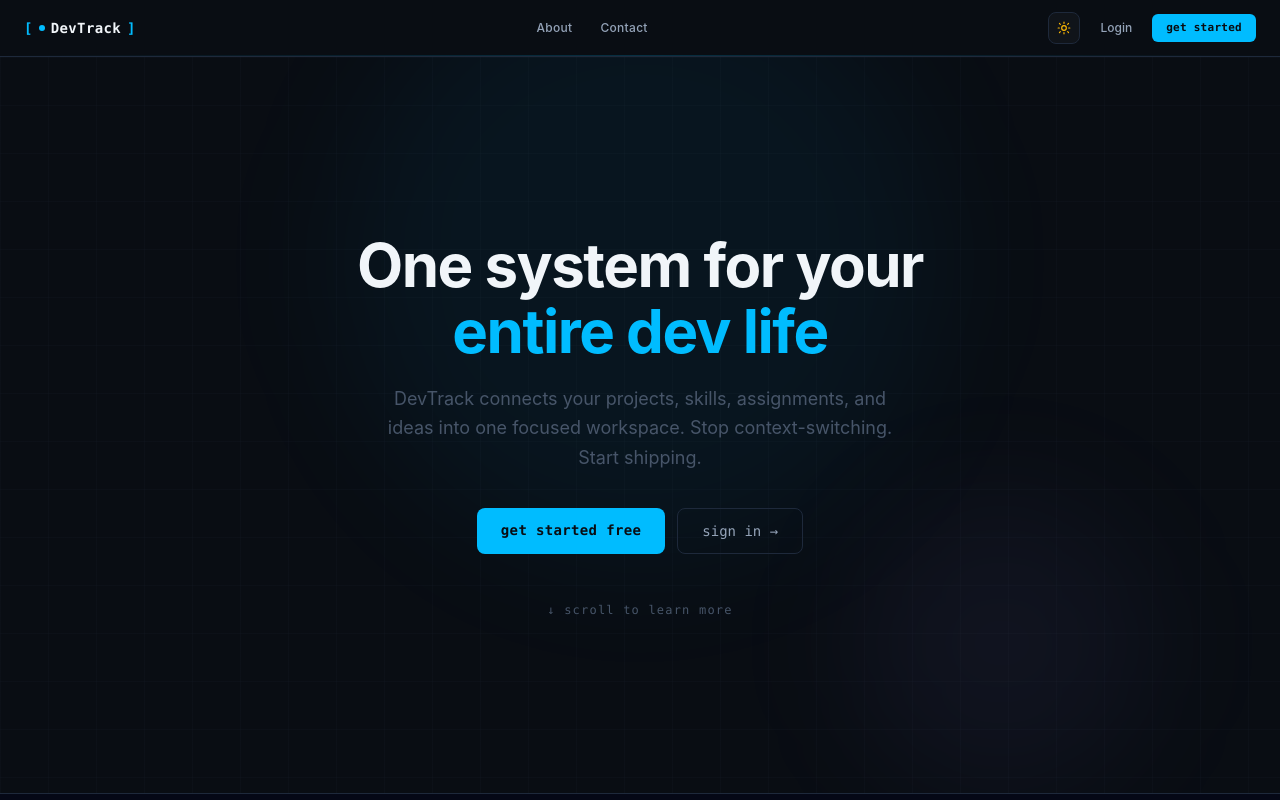
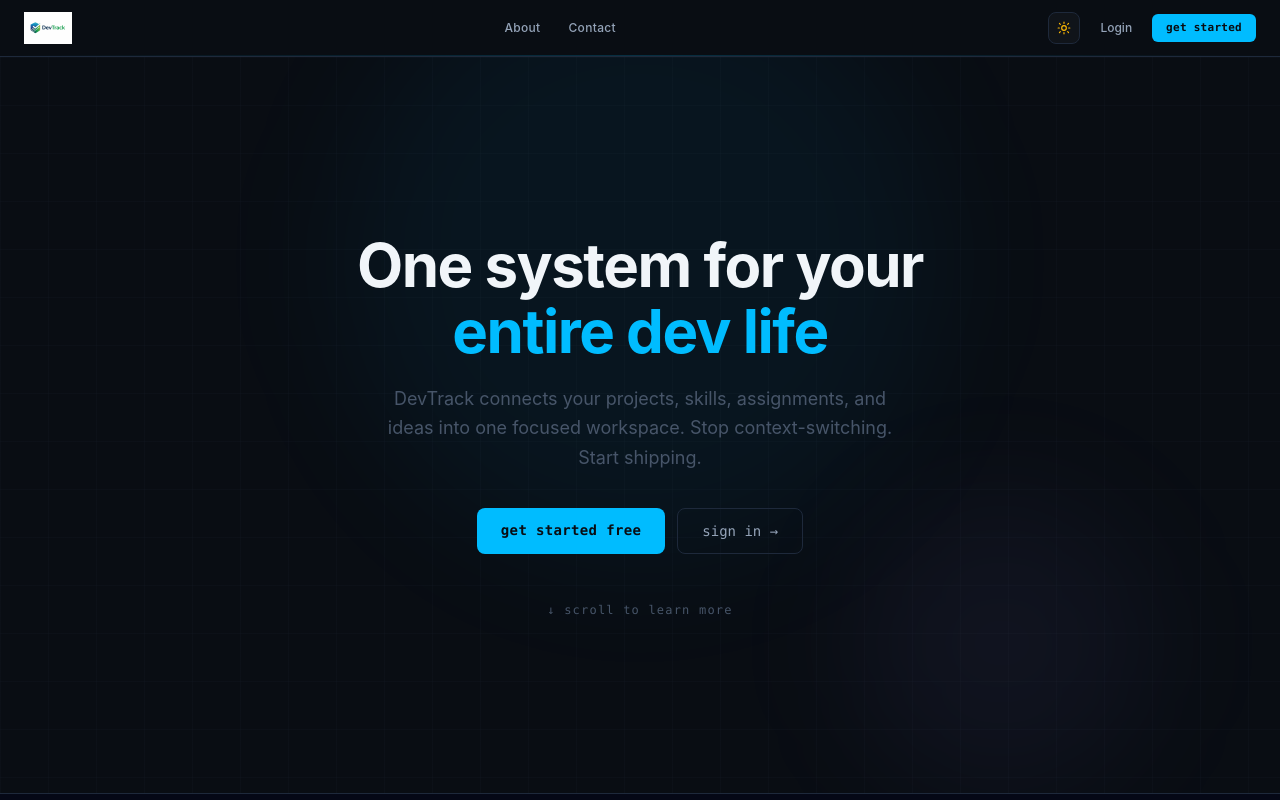
Before and after one commit to roymulinge/devtrack-app, a React (Vite) app: page / in a window 1280 px wide. Shown: the top 800 px of the page. Built offline with nearby package versions, Linux system fonts and the light colour scheme.

Commit message:
feat: replace bracket text logo with DevTrack logo image in Navbar

```diff
--- a/src/App.jsx
+++ b/src/App.jsx
@@ -14,6 +14,7 @@ import Login from "./pages/Login";
 import Landing from "./pages/Landing";
 import About   from "./pages/About";
 import Contact from "./pages/Contact";
+import VerifyEmail from "./pages/VerifyEmail";
 
 function App() {
   const location = useLocation();
@@ -30,7 +31,7 @@ function App() {
         <Route path="/register" element={<Register />} />
         <Route path="/about"   element={<About />} />
         <Route path="/contact" element={<Contact />} />
-
+        <Route path="/verify-email/:token" element={<VerifyEmail />} />
         <Route path="/" element={<Landing />} />
 
                 {/* Protected Routes */}
--- a/src/Components/Navbar.jsx
+++ b/src/Components/Navbar.jsx
@@ -2,27 +2,27 @@ import React, { useContext, useState, useRef, useEffect } from "react";
 import { Link, useLocation } from "react-router-dom";
 import { AuthContext } from "../context/AuthContext";
 import ThemeToggle from "../Components/ThemeToggle";
+import logo from "../assets/logo.png";
+
 const Navbar = () => {
-  const { user, logout } = useContext(AuthContext);
-  const { pathname } = useLocation();
+  const { user, logout }        = useContext(AuthContext);
+  const { pathname }            = useLocation();
   const [dropOpen, setDropOpen] = useState(false);
   const dropRef                 = useRef(null);
 
   const navLinks = [
-    { to: "/dashboard",     label: "Dashboard"   },
-    { to: "/projects",      label: "Projects"    },
-    { to: "/skills",        label: "Skills"      },
-    { to: "/ideas",         label: "Ideas"       },
-    { to: "/assignments",   label: "Assignments" },
-    { to: "/weekly-planner",label: "Planner"     },
+    { to: "/dashboard",      label: "Dashboard"   },
+    { to: "/projects",       label: "Projects"    },
+    { to: "/skills",         label: "Skills"      },
+    { to: "/ideas",          label: "Ideas"       },
+    { to: "/assignments",    label: "Assignments" },
+    { to: "/weekly-planner", label: "Planner"     },
   ];
 
-  // First letter of email or username for avatar
   const avatarLetter = user?.email?.[0]?.toUpperCase()
     ?? user?.username?.[0]?.toUpperCase()
     ?? "D";
 
-      // Close dropdown when clicking outside
   useEffect(() => {
     const handleClickOutside = (e) => {
       if (dropRef.current && !dropRef.current.contains(e.target)) {
@@ -33,8 +33,9 @@ const Navbar = () => {
     return () => document.removeEventListener("mousedown", handleClickOutside);
   }, []);
 
-   useEffect(() => { setDropOpen(false); }, [pathname]);
-   return (
+  useEffect(() => { setDropOpen(false); }, [pathname]);
+
+  return (
     <nav className="bg-[var(--bg-primary)] border-b border-[var(--border)] relative">
 
       {/* Bottom glow line */}
@@ -43,17 +44,15 @@ const Navbar = () => {
       <div className="max-w-7xl mx-auto px-6 flex items-center justify-between h-14">
 
         {/* Logo */}
-        <Link
-          to="/"
-          className="flex items-center gap-1.5 font-mono text-sm font-bold text-[var(--text-primary)] tracking-wide hover:text-white transition"
-        >
-          <span className="text-sky-400">[</span>
-          <span className="w-1.5 h-1.5 rounded-full bg-sky-400 inline-block" />
-          <span>DevTrack</span>
-          <span className="text-sky-400">]</span>
+        <Link to="/" className="flex items-center">
+          <img
+            src={logo}
+            alt="DevTrack"
+            className="h-8 w-auto"
+          />
         </Link>
 
-        {/* Nav links — only show when logged in */}
+        {/* Nav links — logged in */}
         {user && (
           <div className="hidden md:flex items-center gap-0.5">
             {navLinks.map(({ to, label }) => (
@@ -72,7 +71,7 @@ const Navbar = () => {
           </div>
         )}
 
-        {/* Public links — only show when logged out */}
+        {/* Public links — logged out */}
         {!user && (
           <div className="hidden md:flex items-center gap-0.5">
             {[{ to: "/about", label: "About" }, { to: "/contact", label: "Contact" }].map(({ to, label }) => (
@@ -93,10 +92,10 @@ const Navbar = () => {
 
         {/* Right side */}
         <div className="flex items-center gap-2">
-           <ThemeToggle />
+          <ThemeToggle />
 
           {user ? (
-            /* ── Profile dropdown ── */
+            /* Profile dropdown */
             <div className="relative" ref={dropRef}>
               <button
                 onClick={() => setDropOpen((v) => !v)}
@@ -106,19 +105,14 @@ const Navbar = () => {
                     : "bg-white/[0.03] border-[var(--border)] hover:border-slate-700 hover:bg-white/[0.05]"
                   }`}
               >
-                {/* Avatar */}
                 <div className="w-6 h-6 rounded-full bg-sky-400/20 flex items-center justify-center shrink-0">
                   <span className="text-[11px] font-bold font-mono text-sky-400">
                     {avatarLetter}
                   </span>
                 </div>
-
-                {/* Email — hidden on small screens */}
                 <span className="text-xs font-mono text-[var(--text-secondary)] hidden sm:block max-w-[140px] truncate">
                   {user.email ?? user.username}
                 </span>
-
-                {/* Chevron */}
                 <svg
                   className={`w-3 h-3 text-slate-600 transition-transform duration-200 ${dropOpen ? "rotate-180" : ""}`}
                   fill="none" viewBox="0 0 24 24" stroke="currentColor" strokeWidth={2.5}
@@ -131,42 +125,40 @@ const Navbar = () => {
               {dropOpen && (
                 <div className="absolute right-0 top-full mt-2 w-52 bg-[var(--bg-surface)] border border-[var(--border)] rounded-xl shadow-xl z-50 overflow-hidden">
 
-                  {/* User info header */}
+                  {/* User info */}
                   <div className="px-4 py-3 border-b border-[var(--border)]">
                     <p className="text-xs font-mono text-slate-600 mb-0.5">signed in as</p>
-                    <p className="text-xs text-slate-300 font-medium truncate">
+                    <p className="text-xs text-[var(--text-primary)] font-medium truncate">
                       {user.email ?? user.username}
                     </p>
                   </div>
 
-                  {/* Dropdown links */}
+                  {/* Links */}
                   <div className="py-1">
                     <Link
                       to="/dashboard"
-                      className="flex items-center gap-2.5 px-4 py-2 text-xs text-[var(--text-secondary)] hover:text-slate-200 hover:bg-white/5 transition"
+                      className="flex items-center gap-2.5 px-4 py-2 text-xs text-[var(--text-secondary)] hover:text-[var(--text-primary)] hover:bg-white/5 transition"
                     >
                       <span className="font-mono text-slate-700">→</span>
                       Dashboard
                     </Link>
                     <Link
                       to="/about"
-                      className="flex items-center gap-2.5 px-4 py-2 text-xs text-[var(--text-secondary)] hover:text-slate-200 hover:bg-white/5 transition"
+                      className="flex items-center gap-2.5 px-4 py-2 text-xs text-[var(--text-secondary)] hover:text-[var(--text-primary)] hover:bg-white/5 transition"
                     >
                       <span className="font-mono text-slate-700">→</span>
                       About
                     </Link>
                     <Link
                       to="/contact"
-                      className="flex items-center gap-2.5 px-4 py-2 text-xs text-[var(--text-secondary)] hover:text-slate-200 hover:bg-white/5 transition"
+                      className="flex items-center gap-2.5 px-4 py-2 text-xs text-[var(--text-secondary)] hover:text-[var(--text-primary)] hover:bg-white/5 transition"
                     >
                       <span className="font-mono text-slate-700">→</span>
                       Contact
                     </Link>
                   </div>
 
-
-
-                  {/* Logout */}
+                  {/* Sign out */}
                   <div className="border-t border-[var(--border)] py-1">
                     <button
                       onClick={() => { logout(); setDropOpen(false); }}
@@ -182,11 +174,11 @@ const Navbar = () => {
             </div>
 
           ) : (
-            /* ── Logged out buttons ── */
+            /* Logged out buttons */
             <>
               <Link
                 to="/login"
-                className="text-xs font-medium text-[var(--text-secondary)] hover:text-slate-200 px-3 py-1.5 rounded-md transition"
+                className="text-xs font-medium text-[var(--text-secondary)] hover:text-[var(--text-primary)] px-3 py-1.5 rounded-md transition"
               >
                 Login
               </Link>
@@ -204,4 +196,5 @@ const Navbar = () => {
     </nav>
   );
 };
+
 export default Navbar;
```
Also changed, not shown: src/assets/logo.png (added).
